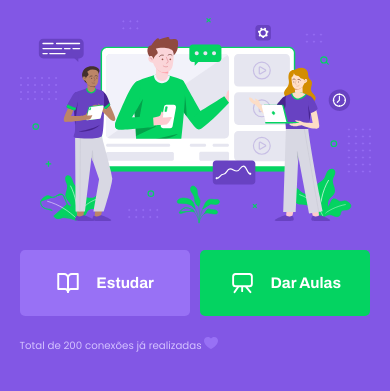
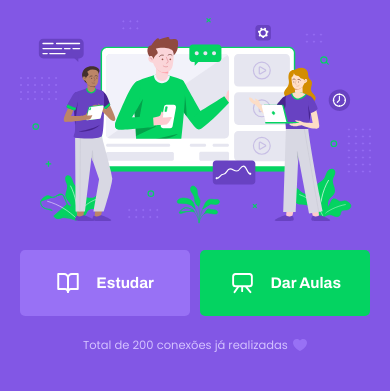
Before and after one commit to rickydomingos97/NLW2, a plain HTML site: page index.html in a window 390 px wide. Shown: the part 313-704 px from the top of the page. Drawn offline with Linux system fonts and the light colour scheme.

Commit message:
mobile screen done

```diff
--- a/styles/partials/page-landing.css
+++ b/styles/partials/page-landing.css
@@ -62,6 +62,7 @@ background: var(--color-primary-lighter);
 .buttons-container a.study:hover {
 background: var(--color-primary-light);
 }
+
 .buttons-container a.give-classes {
     background: var(--color-secondary);
     margin-right: 0;
@@ -70,3 +71,15 @@ background: var(--color-primary-light);
 .buttons-container a.give-classes:hover {
     background: var(--color-secondary-dark);
 }
+
+.total-connections {
+    font-size: 1.8rem;
+
+    display: flex;
+    align-items: center;
+    justify-content: center;
+}
+
+.total-connections img {
+    margin-left: 0.8rem;
+}
```
